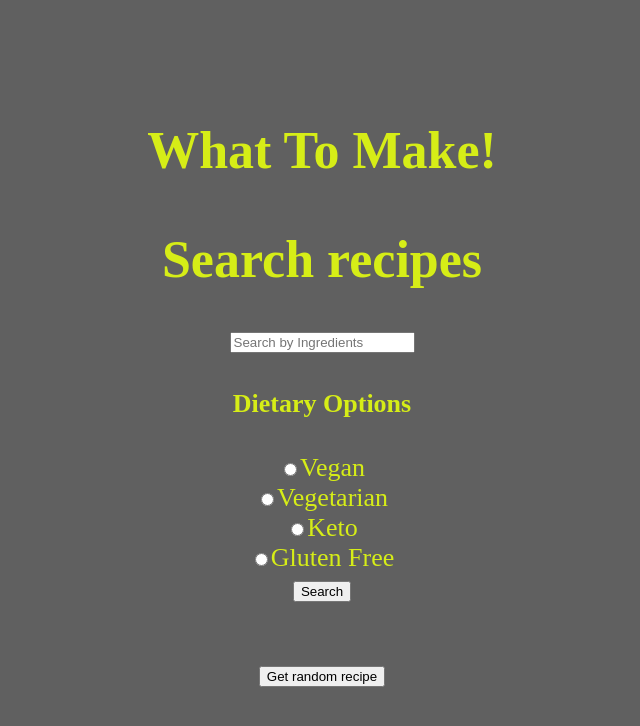
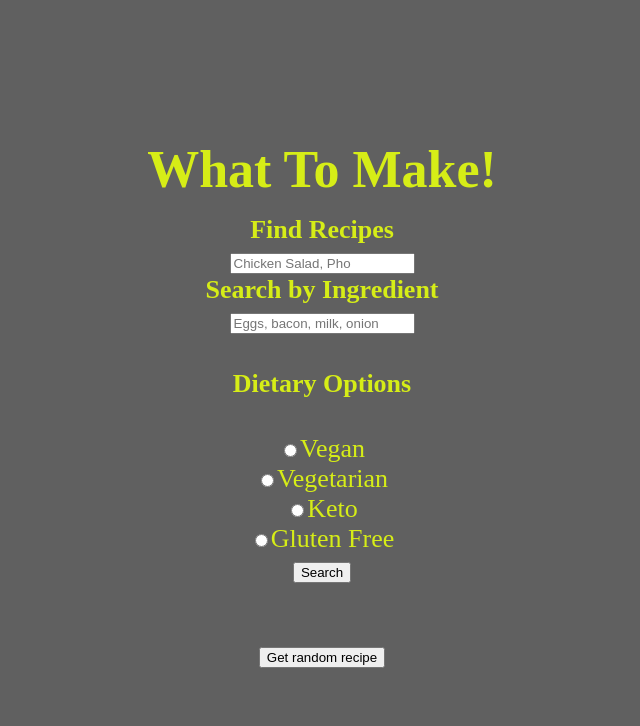
Before and after one commit to Anthony-Moss/what-to-make-react, a React (Create React App) app: page / in a window 1280 px wide. Shown: the top 726 px of the page, without its empty margins (318-958 px from the left). Built offline with nearby package versions, Linux system fonts and the light colour scheme.

Commit message:
adds in search by query (general search) to this component instead of making it its own search, just a new input to hold the query

```diff
--- a/src/components/FindRecipe.js
+++ b/src/components/FindRecipe.js
@@ -7,6 +7,7 @@ class FindRecipe extends React.Component {
         super(props)
 
         this.state = {
+            query: [],
             ingredients: [],
             recipeCards: [],
             dietaryOption: ''
@@ -21,10 +22,13 @@ class FindRecipe extends React.Component {
 
         return (
             <div className='search-container'>
-                <h1>Search recipes</h1>
                 <div className='search-bar'>
-                    <input type='text' name="ingredients" placeholder="Search by Ingredients" value={this.state.ingredients} onChange={this.handleChange}></input>
-
+                    <div className='user-input'>
+                        <h4>Find Recipes</h4>
+                        <input type='text' name="query" placeholder="Chicken Salad, Pho" value={this.state.query} onChange={this.handleChange}></input>
+                        <h4>Search by Ingredient</h4>
+                        <input type='text' name="ingredients" placeholder="Eggs, bacon, milk, onion" value={this.state.ingredients} onChange={this.handleChange}></input>
+                    </div>
                     <form>
                     <h4>Dietary Options</h4>
                         <div className='radio'>
@@ -76,7 +80,7 @@ class FindRecipe extends React.Component {
                 const response = await Axios({
                     method: 'GET',
                     // spoontaculars complex search endpoint to get details to make recipe cards (id, name, image)
-                    url: `https://api.spoonacular.com/recipes/complexSearch?apiKey=${process.env.REACT_APP_SPOON_API_KEY}&includeIngredients=${this.state.ingredients[0]}&diet=${this.state.dietaryOption}&instructionsRequired=True`
+                    url: `https://api.spoonacular.com/recipes/complexSearch?apiKey=${process.env.REACT_APP_SPOON_API_KEY}&query=${this.state.query}&includeIngredients=${this.state.ingredients[0]}&diet=${this.state.dietaryOption}&instructionsRequired=True`
                 })
 
                 let cardInfo = response.data.results
```
